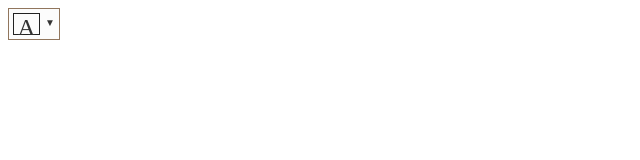
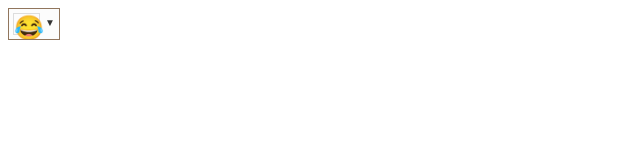
Before and after one commit to AlekseiS/symbolic, a website: page demo/index.html in a window 1280 px wide. Shown: the full height of the page, 0-640 px from the left. Drawn offline with nearby package versions, Linux system fonts and the light colour scheme.

Commit message:
Use first element of palette for preview

```diff
--- a/src/css/symbolic.css
+++ b/src/css/symbolic.css
@@ -31,14 +31,15 @@
     position:relative;
     width:25px;
     height: 20px;
-    border: solid 1px #222;
+    border: solid 1px #ddd;
     margin-right: 5px;
     float:left;
     z-index: 0;
 }
 .sp-preview-inner {
-    font-size:24px;
+    font-size: 24px;
     text-align: center;
+    vertical-align: top;
 }
 .sp-preview-inner, .sp-alpha-inner, .sp-thumb-inner {
     display:block;
--- a/src/js/symbolic.js
+++ b/src/js/symbolic.js
@@ -17,7 +17,7 @@
         defaults = {
             previewTemplate: [
                 "<div class='sp-replacer'>",
-                    "<div class='sp-preview'><span class='sp-preview-inner'>A</span></div>",
+                    "<div class='sp-preview'><span class='sp-preview-inner'></span></div>",
                     "<div class='sp-dd'>&#9660;</div>",
                 "</div>"
             ].join(""),
@@ -68,6 +68,7 @@
                 this.toggle();
                 e.stopPropagation();
             }, this));
+            this._preview.find(".sp-preview-inner").text(this._current);
             this._boundElement.append(this._preview);
             this.populateContainer(this._container);
             this._appendTo.append(this._container);
```
Also changed, not shown: dist/css/symbolic.css, dist/css/symbolic.min.css, dist/js/symbolic.js, dist/js/symbolic.min.js.
